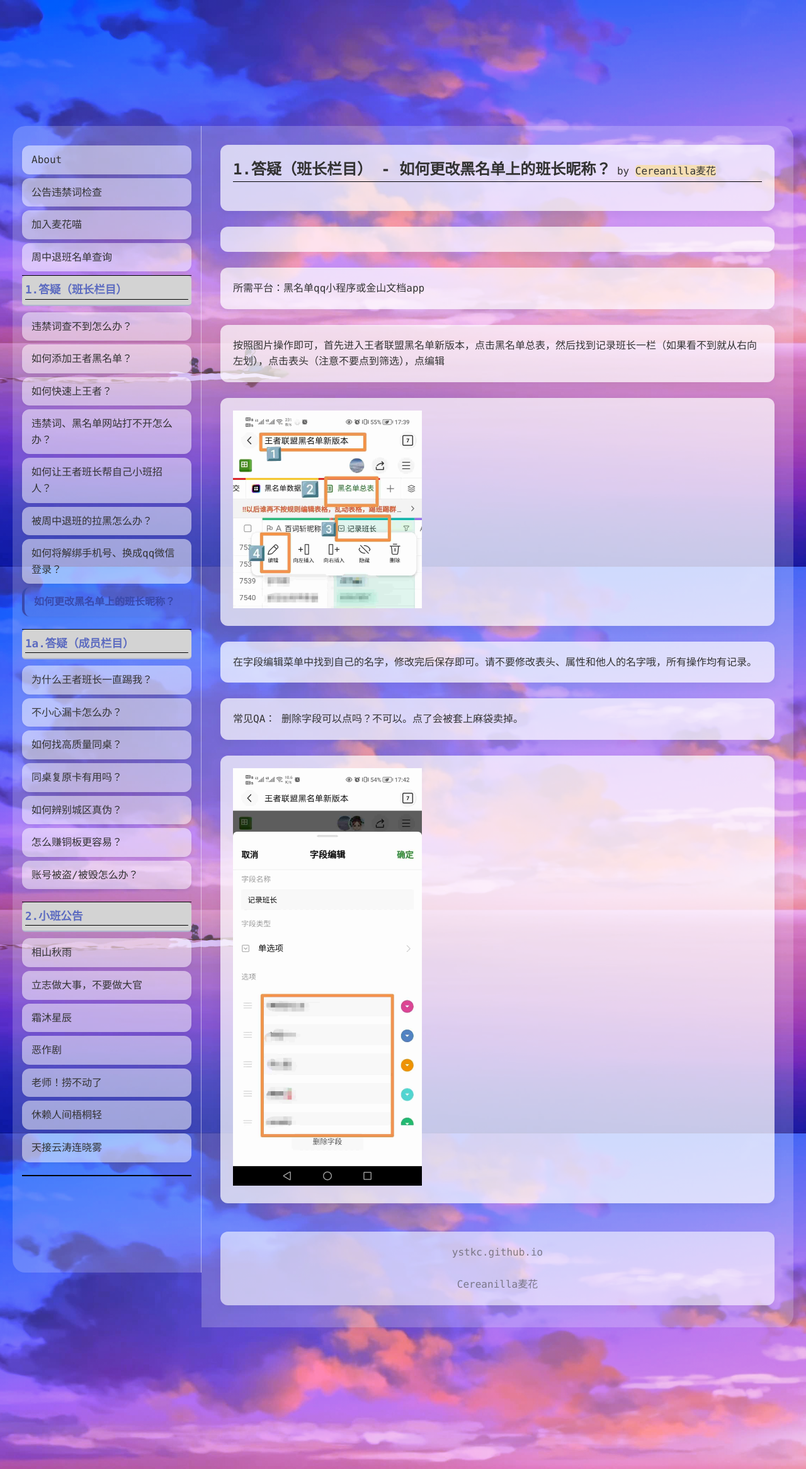
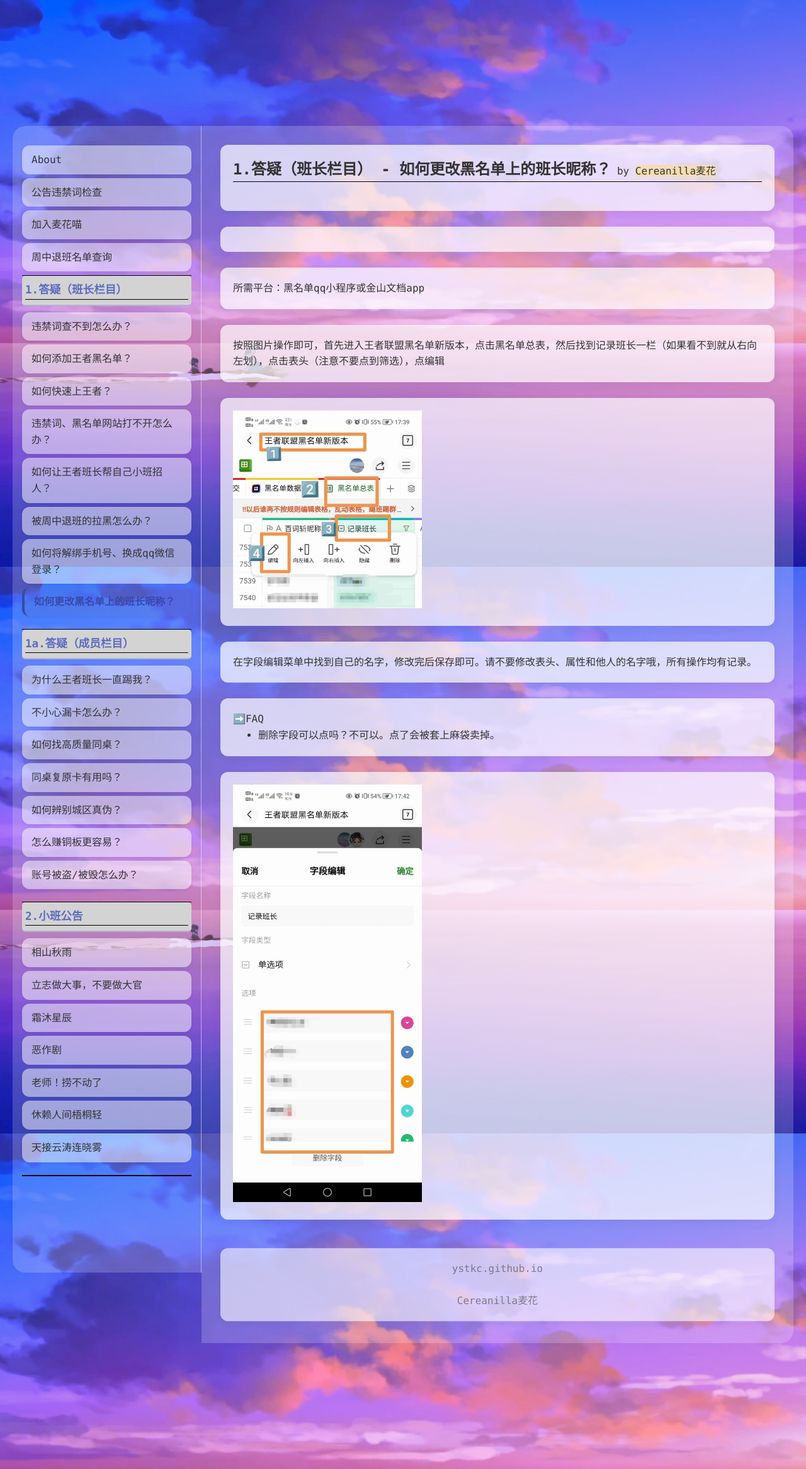
Before and after one commit to ystkc/ystkc.github.io, a Jekyll site: the page built from pages/FAQ1/8vernal.md, in a window 1280 px wide. Shown: the whole page at 63% size. Built offline with Jekyll 4.4.1, drawn with Linux system fonts in a browser that asks for light colours.

Commit message:
4.1版式修补
感谢毛毛的火眼金睛~

```diff
--- a/assets/css/style.css
+++ b/assets/css/style.css
@@ -1,6 +1,5 @@
 * {
   margin: 0;
-  padding: 0;
   box-sizing: border-box;
 }
 :root {
--- a/pages/FAQ1/8vernal.md
+++ b/pages/FAQ1/8vernal.md
@@ -13,7 +13,8 @@
 
 在字段编辑菜单中找到自己的名字，修改完后保存即可。请不要修改表头、属性和他人的名字哦，所有操作均有记录。
 
-常见QA：
-删除字段可以点吗？不可以。点了会被套上麻袋卖掉。
+
+➡️FAQ
+- 删除字段可以点吗？不可以。点了会被套上麻袋卖掉。
 
 <img src="/assets/img/rename_2.jpg" style="width:300px;">
```
Also changed, not shown: pages/FAQ2/1aquamarine.md (+1 -1 lines).
